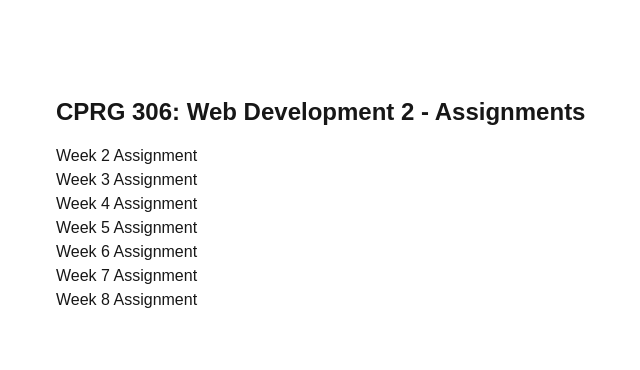
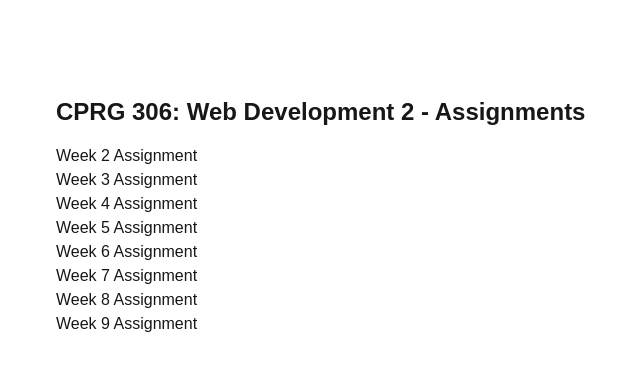
Before and after one commit to victoriacheng15/cprg306-assignments, a Next.js app: page / in a window 1280 px wide. Shown: the top 370 px of the page, without its empty margins (240-880 px from the left). Built offline with nearby package versions, Linux system fonts and the light colour scheme.

Commit message:
add week 9 link

```diff
--- a/app/page.js
+++ b/app/page.js
@@ -9,6 +9,7 @@ export default function Home() {
     "week-6",
     "week-7",
     "week-8",
+    "week-9",
   ];
 
   return (
```
